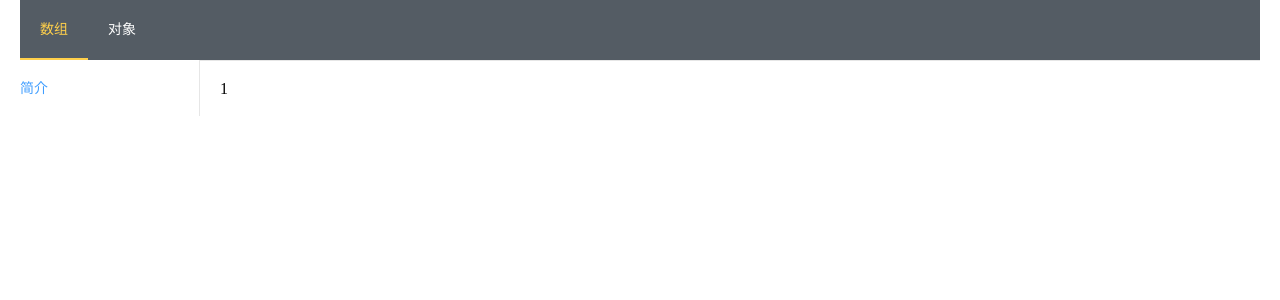
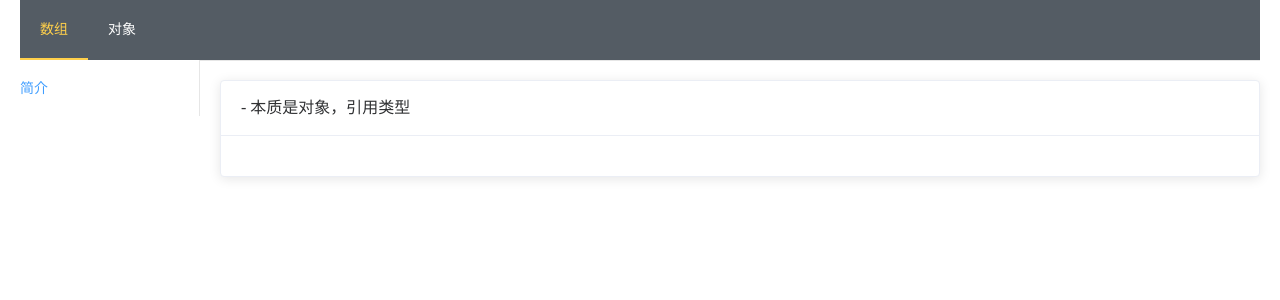
Before and after one commit to yokiyokiyoki/js-basic, a Vue app: page /#/array in a window 1280 px wide. Shown: the top 300 px of the page. Built offline with nearby package versions, Linux system fonts and the light colour scheme.

Commit message:
提交第一个简介

```diff
--- a/src/less/home.less
+++ b/src/less/home.less
@@ -2,8 +2,8 @@
   height: 100%;
   .el-header {
     padding: 0px;
-    .el-menu {
-      height: 100%;
-    }
+  }
+  .el-menu {
+    height: 100%;
   }
 }
--- a/src/pages/array/components/intro.vue
+++ b/src/pages/array/components/intro.vue
@@ -1,8 +1,21 @@
 <template>
   <div class="intro">
-        1
+    <el-card class="box-card">
+        <div slot='header'>
+            <div class="title">
+                - 本质是对象，引用类型
+            </div>
+        </div>
+    </el-card>
   </div>
 </template>
 <script>
 export default {};
 </script>
+<style lang="less" scoped>
+.box-card {
+  .title {
+    text-align: left;
+  }
+}
+</style>
```
